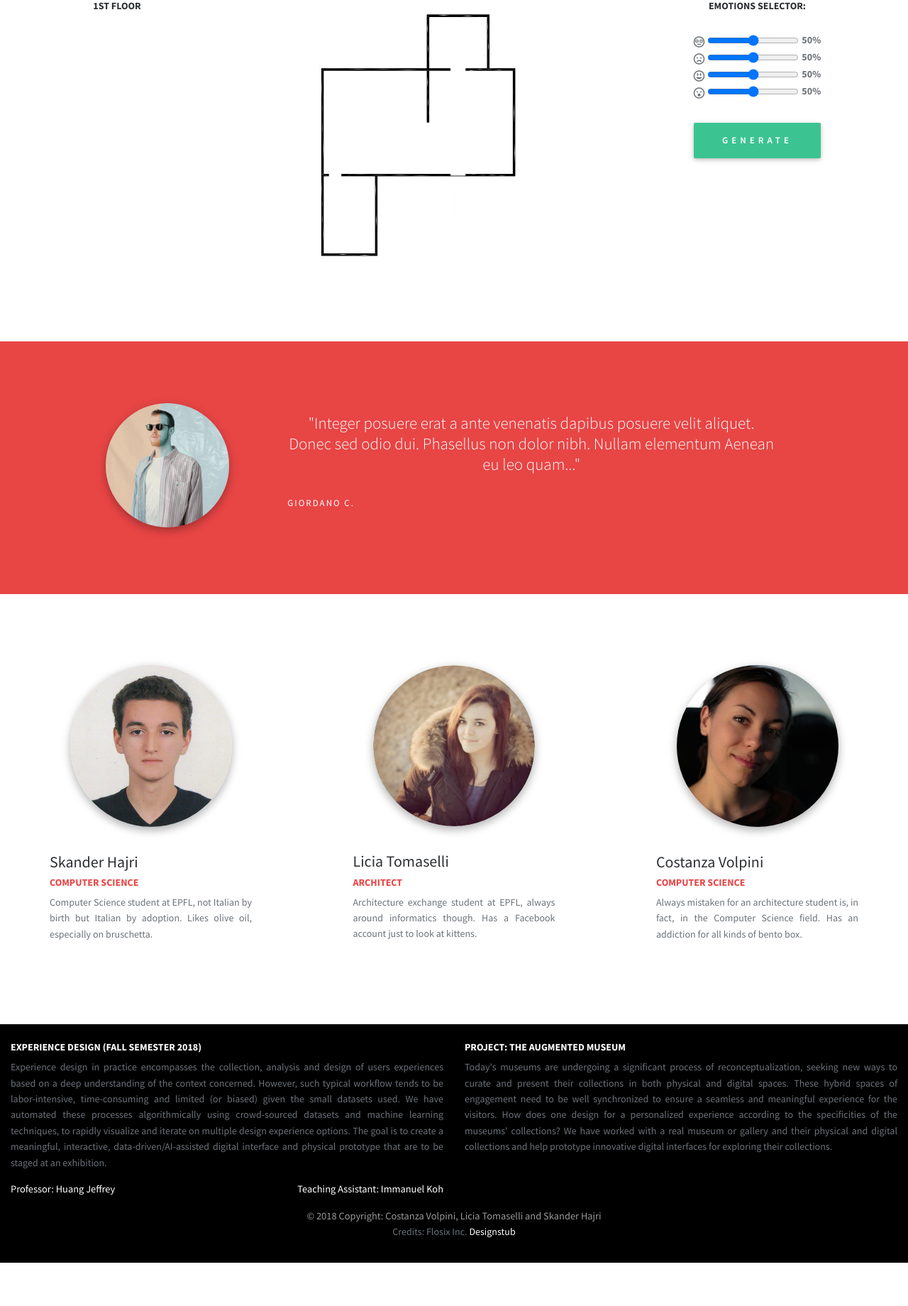
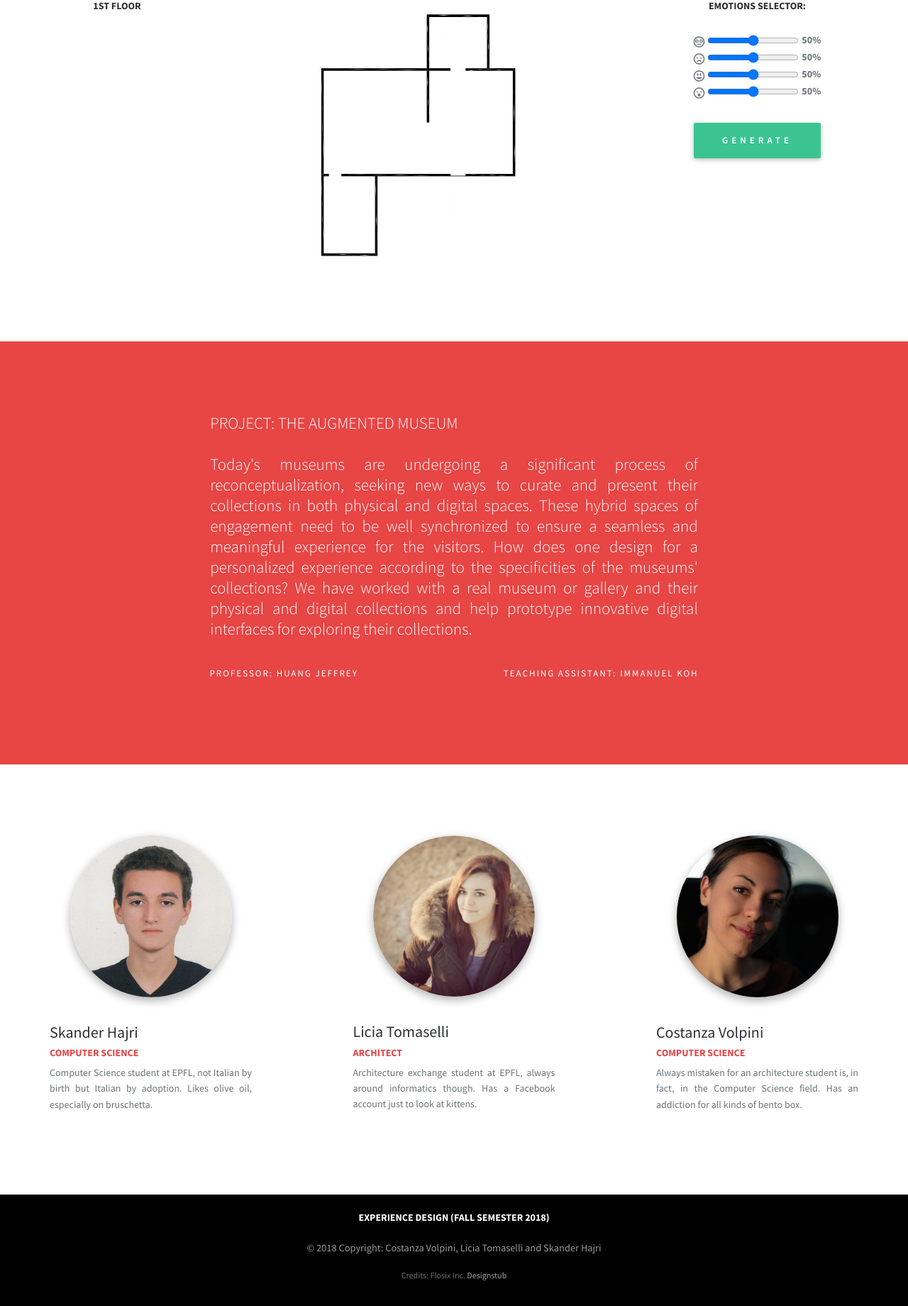
Before and after one commit to costanzavolpini/EmotionsAnalysis, a Flask app: page / in a window 1280 px wide. Shown: the part 2813-4653 px from the top of the page at 71% size. Before the commit the page ends 4592 px from the top, so only its background shows below. Run offline with Flask 2, Linux system fonts and the light colour scheme; some libraries are stand-ins or nearby versions; some web fonts are replaced.

Commit message:
changed footer

```diff
--- a/templates/index.html
+++ b/templates/index.html
@@ -42,7 +42,7 @@
             <li><a href="#algorithm">Algorithm</a></li>
             <li><a href="#database">Database</a></li>
             <li><a href="#museum">Museum</a></li>
-            <li><a href="#testimonials">#Social</a></li>
+            <!-- <li><a href="#testimonials">#Social</a></li> -->
             <li><a href="#teams">Team</a></li>
           </ul>
         </nav>
@@ -413,51 +413,21 @@
           <ul class="slides">
             <li>
               <div class="row justify-content-md-center align-items-center">
-                <div class="col-lg-2">
-                  <div class="media d-block d-md-flex reduce-80">
-                    <img class="d-flex rounded-circle avatar z-depth-1-half mb-2 mx-auto img-fluid" src="{{ url_for('static', filename='images/giordanoc.jpg') }}"
-                      alt="">
-                  </div>
-                </div>
+                <!-- <div class="col-lg-2"> -->
+                  <!-- <div class="media d-block d-md-flex reduce-80"> -->
+                    <!-- <img class="d-flex rounded-circle avatar z-depth-1-half mb-2 mx-auto img-fluid" src="{{ url_for('static', filename='images/giordanoc.jpg') }}"
+                      alt=""> -->
+                  <!-- </div> -->
+                <!-- </div> -->
                 <div class="col-md-7">
                   <blockquote>
-                    <h1>"Integer posuere erat a ante venenatis dapibus posuere velit aliquet. Donec sed odio dui.
-                      Phasellus non dolor nibh. Nullam elementum Aenean eu leo quam..." </h1>
-                    <p>Giordano C.</p>
-                  </blockquote>
-                </div>
-              </div>
-            </li>
-            <li>
-              <div class="row justify-content-md-center align-items-center">
-                <div class="col-lg-2">
-                  <div class="media d-block d-md-flex reduce-80">
-                    <img class="d-flex rounded-circle avatar z-depth-1-half mb-2 mx-auto img-fluid" src="{{ url_for('static', filename='images/riccardo.jpg') }}"
-                      alt="">
-                  </div>
-                </div>
-                <div class="col-md-7">
-                  <blockquote>
-                    <h1>"Integer posuere erat a ante venenatis dapibus posuere velit aliquet. Donec sed odio dui.
-                      Phasellus non dolor nibh. Nullam elementum Aenean eu leo quam..." </h1>
-                    <p>Riccardo S.</p>
-                  </blockquote>
-                </div>
-              </div>
-            </li>
-            <li>
-              <div class="row justify-content-md-center align-items-center">
-                <div class="col-lg-2">
-                  <div class="media d-block d-md-flex reduce-80">
-                    <img class="d-flex rounded-circle avatar z-depth-1-half mb-2 mx-auto img-fluid" src="{{ url_for('static', filename='images/viola.jpg') }}"
-                      alt="">
-                  </div>
-                </div>
-                <div class="col-md-7">
-                  <blockquote>
-                    <h1>"Integer posuere erat a ante venenatis dapibus posuere velit aliquet. Donec sed odio dui.
-                      Phasellus non dolor nibh. Nullam elementum Aenean eu leo quam..." </h1>
-                    <p>Viola P.</p>
+                    <h1 class="text-justify">PROJECT: THE AUGMENTED MUSEUM <br> <br>
+                        Today's museums are undergoing a significant process of reconceptualization, seeking new ways to curate and present their collections in both physical and digital spaces. These hybrid spaces of engagement need to be well synchronized to ensure a seamless and meaningful experience for the visitors. How does one design for a personalized experience according to the specificities of the museums' collections? We have worked with a real museum or gallery and their physical and digital collections and help prototype innovative digital interfaces for exploring their collections.
+                      </h1>
+                      <div class="row">
+                          <div class="col-md-6" style="padding-left: 2%"> <p style="text-align: left;">Professor: Huang Jeffrey</p></div>
+                          <div class="col-md-6" style="padding-right: 2%"><p style="text-align: right;">Teaching Assistant: Immanuel Koh</p></div>
+                       </div>
                   </blockquote>
                 </div>
               </div>
@@ -579,35 +549,14 @@
   <footer class="page-footer font-small teal pt-4">
     <div class="container-fluid text-center text-md-left">
       <div class="row">
-        <div class="col-md-6 mt-md-0 mt-3">
-          <h5 class="text-uppercase font-weight-bold">EXPERIENCE DESIGN (Fall Semester 2018)</h5>
-          <p class="text-justify">Experience design in practice encompasses the collection, analysis and design of
-            users experiences based on a deep understanding of the context concerned. However, such typical workflow
-            tends to be labor-intensive, time-consuming and limited (or biased) given the small datasets used. We have
-            automated these processes algorithmically using crowd-sourced datasets and machine learning techniques, to
-            rapidly visualize and iterate on multiple design experience options. The goal is to create a meaningful,
-            interactive, data-driven/AI-assisted digital interface and physical prototype that are to be staged at an
-            exhibition.</p>
-          <div class="row justify-content-between">
-            <div class="col-6 text-left">Professor: Huang Jeffrey</div>
-            <div class="col-6 text-right">Teaching Assistant: Immanuel Koh</div>
-          </div>
-        </div>
-        <hr class="clearfix w-100 d-md-none pb-3">
-        <div class="col-md-6 mb-md-0 mb-3">
-          <h5 class="text-uppercase font-weight-bold">Project: The Augmented Museum</h5>
-          <p class="text-justify">Today's museums are undergoing a significant process of reconceptualization, seeking
-            new ways to curate and present their collections in both physical and digital spaces. These hybrid spaces
-            of engagement need to be well synchronized to ensure a seamless and meaningful experience for the visitors.
-            How does one design for a personalized experience according to the specificities of the museums'
-            collections? We have worked with a real museum or gallery and their physical and digital collections and
-            help prototype innovative digital interfaces for exploring their collections. </p>
-        </div>
+        <h5 class="col text-uppercase font-weight-bold" style="text-align: center;">
+            EXPERIENCE DESIGN (Fall Semester 2018)
+        </h5>
       </div>
     </div>
     <div class="footer-copyright text-center py-3">
       © 2018 Copyright: Costanza Volpini, Licia Tomaselli and Skander Hajri
-      <p>Credits: Flosix Inc. <a href="http://www.designstub.com/">Designstub</a></p>
+      <p  class="pt-3" style="font-size: 12px;">Credits: Flosix Inc. <a style="color:#9ea3a9" href="http://www.designstub.com/">Designstub</a></p>
     </div>
   </footer>
 
```
